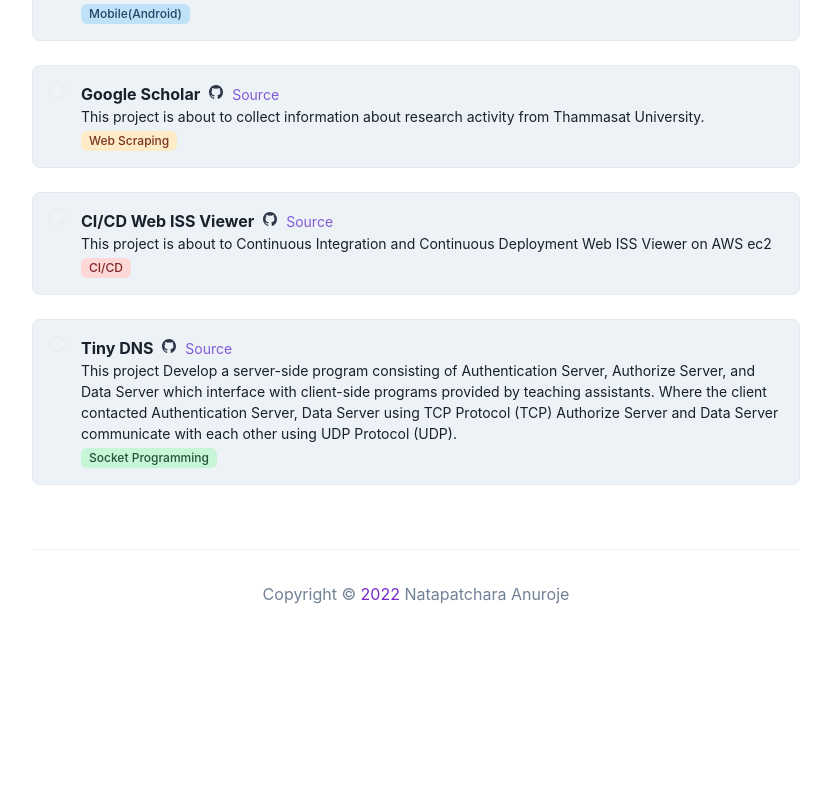
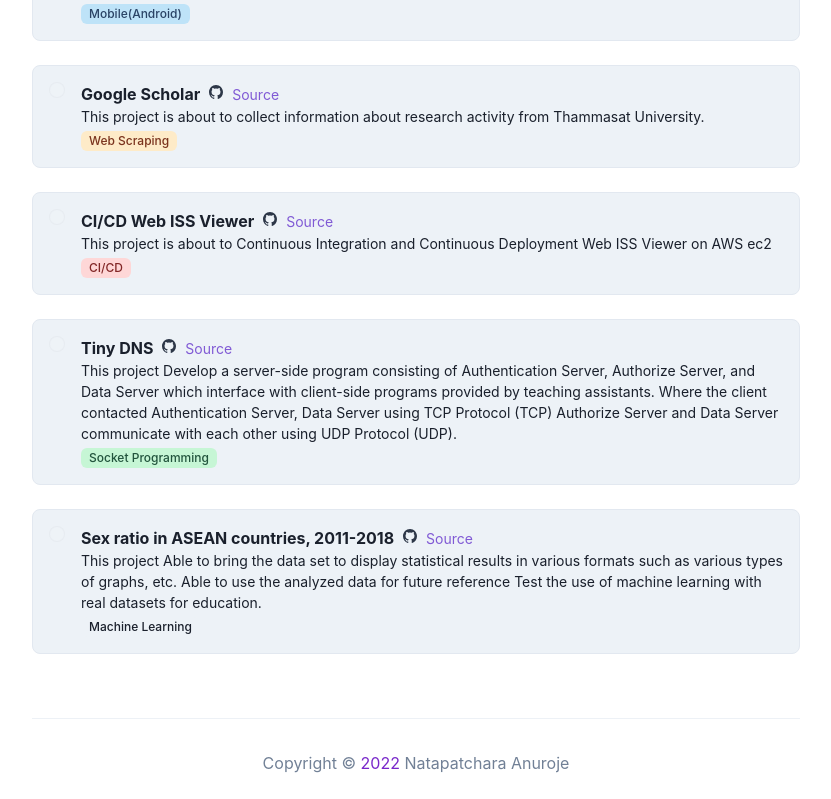
Before and after one commit to markmark345/markmark345.github.io, a Next.js app: page /projects in a window 1280 px wide. Shown: the part 632-1431 px from the top of the page, without its empty margins (224-1055 px from the left). Before the commit the page ends 1262 px from the top, so only its background shows below. Built offline with nearby package versions, Linux system fonts and the light colour scheme.

Commit message:
add data

```diff
--- a/data/jsprojects.js
+++ b/data/jsprojects.js
@@ -41,4 +41,11 @@
     description:
       "This project Develop a server-side program consisting of Authentication Server, Authorize Server, and Data Server which interface with client-side programs provided by teaching assistants. Where the client contacted Authentication Server, Data Server using TCP Protocol (TCP) Authorize Server and Data Server communicate with each other using UDP Protocol (UDP).",
   },
+  {
+    title: "Sex ratio in ASEAN countries, 2011-2018",
+    github: "https://github.com/markmark345/CS245-project",
+    type:"Machine Learning",
+    description:
+      "This project Able to bring the data set to display statistical results in various formats such as various types of graphs, etc. Able to use the analyzed data for future reference Test the use of machine learning with real datasets for education.",
+  },
 ];
```
